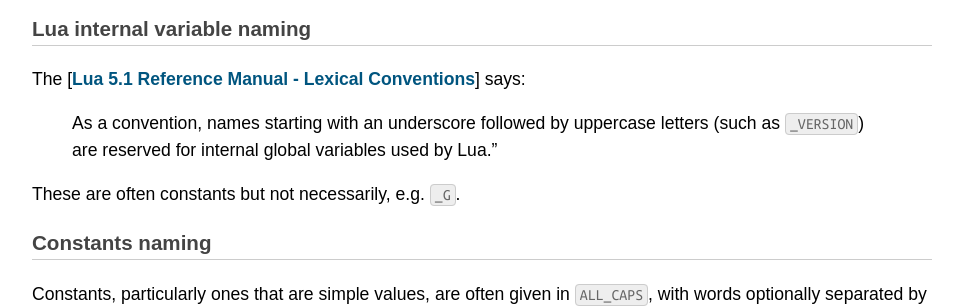
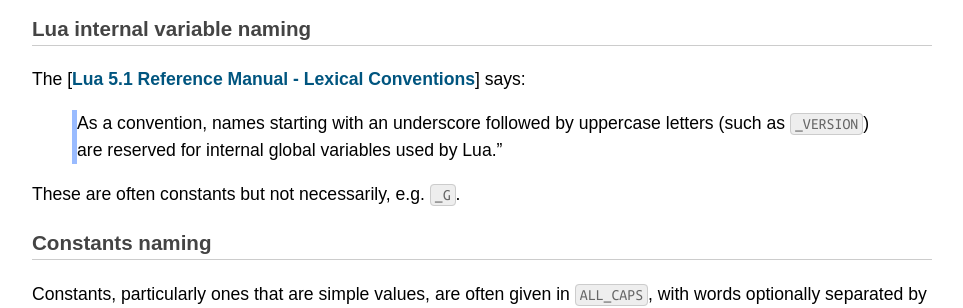
Before and after one commit to beforan/beforan.github.io, a Jekyll site: the page built from Lua/StyleGuide51.md, in a window 1280 px wide. Shown: the part 1322-1630 px from the top of the page, without its empty margins (158-1121 px from the left). Built offline with Jekyll 4.4.1, drawn with Linux system fonts in a browser that asks for light colours; some web fonts are replaced; Markdown is read by kramdown in place of the engine named in the settings.

Commit message:
blockquote css

```diff
--- a/css/markdown.css
+++ b/css/markdown.css
@@ -35,6 +35,10 @@ h4 {
 }
 
 /* Other major elements */
+blockquote {
+	border-left: thick solid #99bbff;
+}
+
 code {
     padding: 2px 4px;
     font-size: 90%;
```
